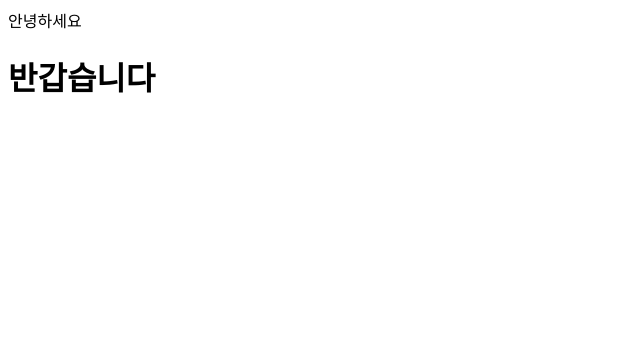
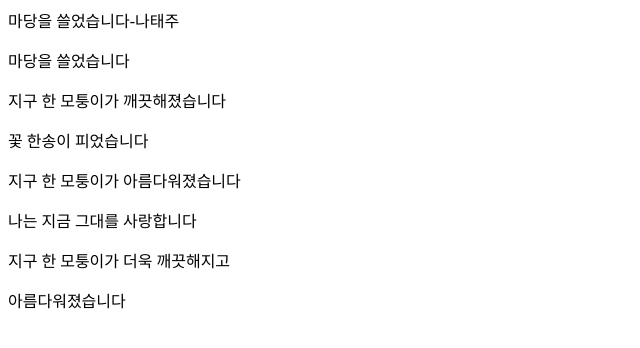
Before and after one commit to shinjae12345/myweb, a plain HTML site: page index.html in a window 1280 px wide. Shown: the whole page, without its empty margins (0-640 px from the left). Drawn offline with Linux system fonts and the light colour scheme.

Commit message:
Update index.html

```diff
--- a/index.html
+++ b/index.html
@@ -1,9 +1,18 @@
 <html>
   <head>
-    안녕하세요
+    마당을 쓸었습니다-나태주
   </head>
   <body>
-    <h1>반갑습니다</h1>
+    <p>마당을 쓸었습니다</p>
+    <p>지구 한 모퉁이가 깨끗해졌습니다</p>
+    <p> </p>
+    <p>꽃 한송이 피었습니다</p>
+    <p>지구 한 모퉁이가 아름다워졌습니다</p>
+    <p> </p>
+    <p>나는 지금 그대를 사랑합니다</p>
+    <p>지구 한 모퉁이가 더욱 깨끗해지고</p>
+    <p>아름다워졌습니다</p>
+
   </body>
 
 </html>
```
